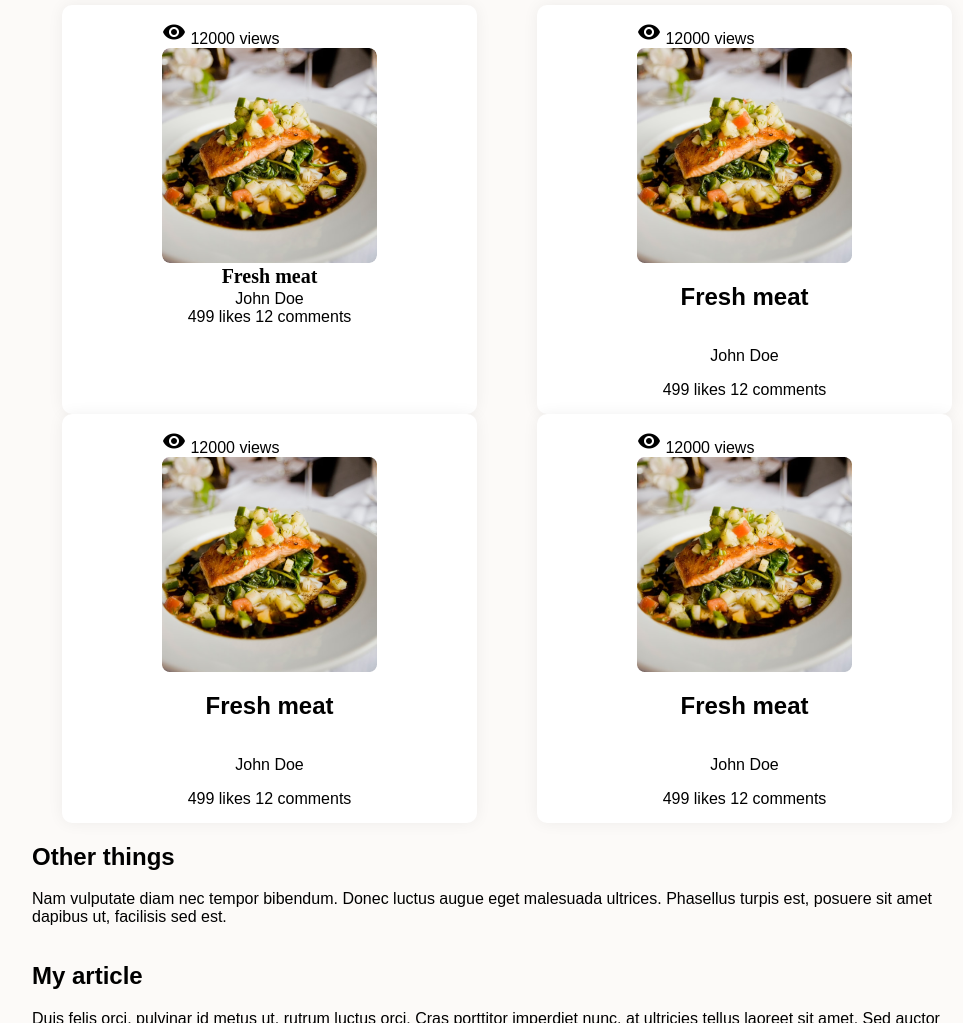
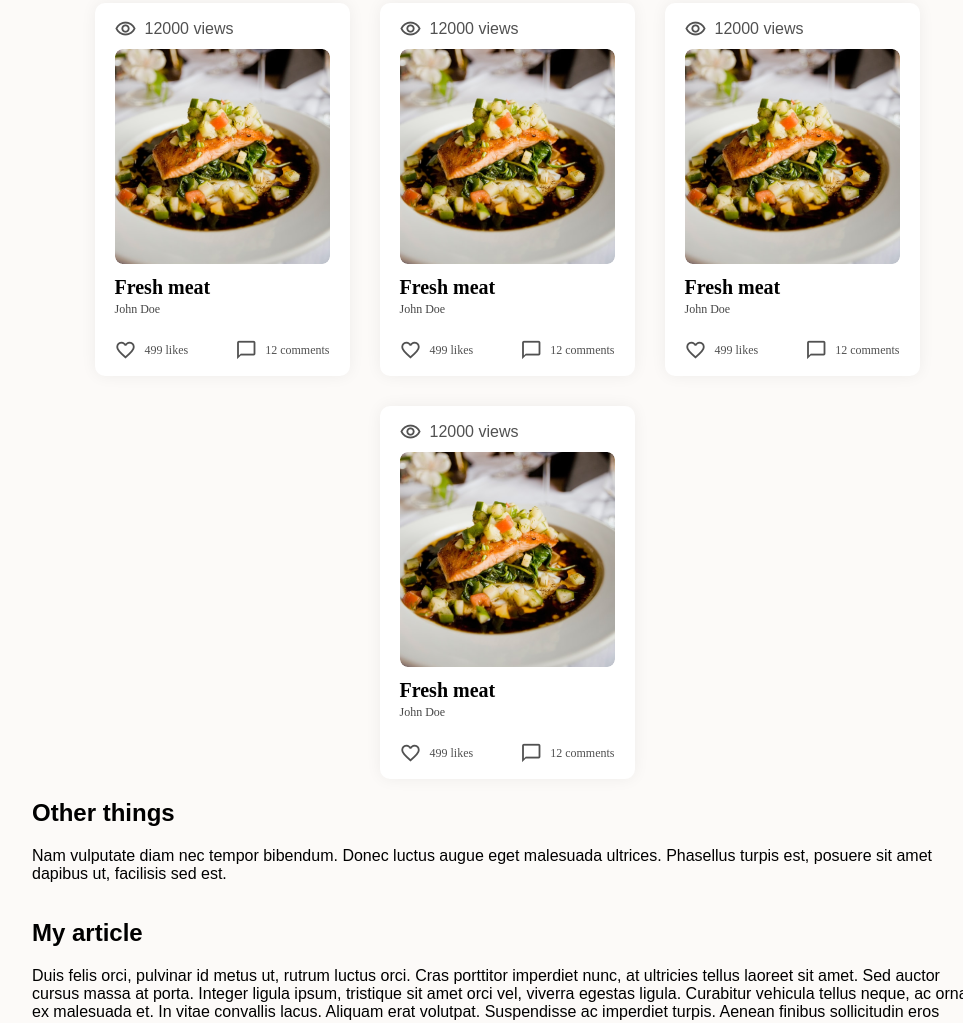
Before and after one commit to PavelPyasecky/cookbooks, a plain HTML site: page main_page.html in a window 1280 px wide. Shown: the part 910-1933 px from the top of the page, without its empty margins (133-1096 px from the left). Drawn offline with Linux system fonts and the light colour scheme; a web font is replaced by a local one.

Commit message:
Finish popular section

```diff
--- a/css/main.css
+++ b/css/main.css
@@ -2,6 +2,23 @@
     font-family: "Nunito";
     src: url("../fonts/Nunito/Nunito-VariableFont_wght.ttf");
 }
+
+/* Rules for sizing the icon. */
+.material-icons-outlined.md-12 { font-size: 12px; }
+.material-icons-outlined.md-16 { font-size: 16px; }
+.material-icons-outlined.md-18 { font-size: 18px; }
+.material-icons-outlined.md-22 { font-size: 22px; }
+.material-icons-outlined.md-24 { font-size: 24px; }
+.material-icons-outlined.md-36 { font-size: 36px; }
+.material-icons-outlined.md-48 { font-size: 48px; }
+
+/* Rules for using icons as black on a light background. */
+.material-icons-outlined.md-dark { color: rgba(0, 0, 0, 0.54); }
+.material-icons-outlined.md-dark.md-inactive { color: rgba(0, 0, 0, 0.26); }
+
+/* Rules for using icons as white on a dark background. */
+.material-icons-outlined.md-light { color: rgba(255, 255, 255, 1); }
+.material-icons-outlined.md-light.md-inactive { color: rgba(255, 255, 255, 0.3); }
 
 :root {
     --bar-height: 65px;
@@ -175,14 +192,13 @@ body {
     grid-area: content;
 }
 
-.card-header {
+.popular {
     display: flex;
     text-align: center;
     margin-top: 90px;
-    margin-bottom: 32px;
 }
 
-.card-header__text {
+.popular__text {
     font-family: Nunito;
     font-style: normal;
     font-weight: bold;
@@ -196,7 +212,7 @@ body {
     display: flex;
     flex-flow: row wrap;
     /*align-items: center;*/
-    /*justify-content: center;*/
+    justify-content: center;
     grid-area: card-container;
 }
 
@@ -204,19 +220,33 @@ body {
     display: flex;
     flex-flow: column wrap;
     align-items: center;
-    margin: 0 30px;
+    margin: 30px 15px 0;
     padding: 15px 20px;
     background: #FFFFFF;
     box-shadow: 0px 0px 16px rgba(0, 0, 0, 0.06);
     border-radius: 10px;
-    flex: 2 255px;
-    box-sizing: content-box;
-    width: 255px;
+    flex: 0 0 255px;
+    box-sizing: border-box;
+    color: #515151;
 }
 
 .card__header {
-    text-align: left;
-    width: 215px;
+    display: flex;
+    align-items: center;
+    margin-bottom: 9px;
+    align-self: flex-start;
+}
+
+.card-header__text {
+    font-family: Roboto;
+    font-style: normal;
+    font-weight: normal;
+    font-size: 12px;
+    line-height: 14px;
+}
+
+.card-header-icon {
+    margin-right: 8px;
 }
 
 .card__img {
@@ -224,6 +254,7 @@ body {
     width: 215px;
     border: none;
     border-radius: 8px;
+    margin-bottom: 10px;
 }
 
 .card__title {
@@ -233,6 +264,45 @@ body {
     font-size: 20px;
     line-height: 27px;
     align-items: self-start;
+    align-self: flex-start;
+    color: #000000;
+}
+
+.card__author {
+    font-family: Nunito;
+    font-style: normal;
+    font-weight: normal;
+    font-size: 12px;
+    line-height: 16px;
+    color: #474747;
+    align-self: flex-start;
+    margin-bottom: 22px;
+}
+
+.card__footer {
+    font-family: Nunito;
+    font-style: normal;
+    font-weight: normal;
+    font-size: 12px;
+    line-height: 16px;
+    display: flex;
+    align-items: center;
+    justify-content: space-between;
+    width: 100%;
+    margin-top: auto;
+}
+
+.card-like-icon{
+    margin-right: 8px;
+}
+
+.card-comment-icon{
+    margin-right: 8px;
+}
+
+.card-footer-container {
+    display: flex;
+    align-items: center;
 }
 
 .footer {
--- a/main_page.html
+++ b/main_page.html
@@ -4,8 +4,11 @@
     <meta charset="UTF-8">
     <title>Title</title>
     <link rel="stylesheet" href="css/main.css">
-    <link href="https://fonts.googleapis.com/icon?family=Material+Icons"
+
+    <!-- https://material.io/resources/icons/?style=outline -->
+    <link href="https://fonts.googleapis.com/css2?family=Material+Icons+Outlined"
           rel="stylesheet">
+
 </head>
 <body>
     <div class="container">
@@ -25,62 +28,87 @@
             <img class="bg-img" src="img/pan.png">
         </div>
         <div class="content">
-            <div class="card-header">
-                <span class="card-header__text">Most Popular Cookbooks</span>
+            <div class="popular">
+                <span class="popular__text">Most Popular Cookbooks</span>
             </div>
             <section class="card-container">
                 <article class="card">
-                    <div class="card__header">
-                        <span class="material-icons">visibility</span>
+                    <div class="card__header ">
+                        <span class="material-icons-outlined md-22 card-header-icon">visibility</span>
                         <span>12000 views</span>
                     </div>
                     <img class="card__img" src="img/fresh_meat.png">
                     <div class="card__title">Fresh meat</div>
                     <div class="card__author">John Doe</div>
                     <div class="card__footer">
+                        <div class="card__likes card-footer-container">
+                            <span class="material-icons-outlined md-22 card-like-icon">favorite_border</span>
                             <span>499 likes</span>
+                        </div>
+                        <div class="card__comments card-footer-container">
+                            <span class="material-icons-outlined md-22 card-comment-icon">chat_bubble_outline</span>
                             <span>12 comments</span>
+                        </div>
                     </div>
                 </article>
                 <article class="card">
-                    <div class="card__header">
-                        <span class="material-icons">visibility</span>
+                    <div class="card__header ">
+                        <span class="material-icons-outlined md-22 card-header-icon">visibility</span>
                         <span>12000 views</span>
                     </div>
-                    <img src="img/fresh_meat.png">
-                    <h2>Fresh meat</h2>
-                    <p>John Doe</p>
+                    <img class="card__img" src="img/fresh_meat.png">
+                    <div class="card__title">Fresh meat</div>
+                    <div class="card__author">John Doe</div>
                     <div class="card__footer">
+                        <div class="card__likes card-footer-container">
+                            <span class="material-icons-outlined md-22 card-like-icon">favorite_border</span>
                             <span>499 likes</span>
+                        </div>
+                        <div class="card__comments card-footer-container">
+                            <span class="material-icons-outlined md-22 card-comment-icon">chat_bubble_outline</span>
                             <span>12 comments</span>
+                        </div>
                     </div>
                 </article>
                 <article class="card">
-                    <div class="card__header">
-                        <span class="material-icons">visibility</span>
+                    <div class="card__header ">
+                        <span class="material-icons-outlined md-22 card-header-icon">visibility</span>
                         <span>12000 views</span>
                     </div>
-                    <img src="img/fresh_meat.png">
-                    <h2>Fresh meat</h2>
-                    <p>John Doe</p>
+                    <img class="card__img" src="img/fresh_meat.png">
+                    <div class="card__title">Fresh meat</div>
+                    <div class="card__author">John Doe</div>
                     <div class="card__footer">
+                        <div class="card__likes card-footer-container">
+                            <span class="material-icons-outlined md-22 card-like-icon">favorite_border</span>
                             <span>499 likes</span>
+                        </div>
+                        <div class="card__comments card-footer-container">
+                            <span class="material-icons-outlined md-22 card-comment-icon">chat_bubble_outline</span>
                             <span>12 comments</span>
+                        </div>
                     </div>
                 </article>
                 <article class="card">
-                    <div class="card__header">
-                        <span class="material-icons">visibility</span>
+                    <div class="card__header ">
+                        <span class="material-icons-outlined md-22 card-header-icon">visibility</span>
                         <span>12000 views</span>
                     </div>
-                    <img src="img/fresh_meat.png">
-                    <h2>Fresh meat</h2>
-                    <p>John Doe</p>
+                    <img class="card__img" src="img/fresh_meat.png">
+                    <div class="card__title">Fresh meat</div>
+                    <div class="card__author">John Doe</div>
                     <div class="card__footer">
+                        <div class="card__likes card-footer-container">
+                            <span class="material-icons-outlined md-22 card-like-icon">favorite_border</span>
                             <span>499 likes</span>
+                        </div>
+                        <div class="card__comments card-footer-container">
+                            <span class="material-icons-outlined md-22 card-comment-icon">chat_bubble_outline</span>
                             <span>12 comments</span>
                         </div>
+                    </div>
                 </article>
+
             </section>
         </div>
 
```
Lines whose indentation alone changed are shown as unchanged.
